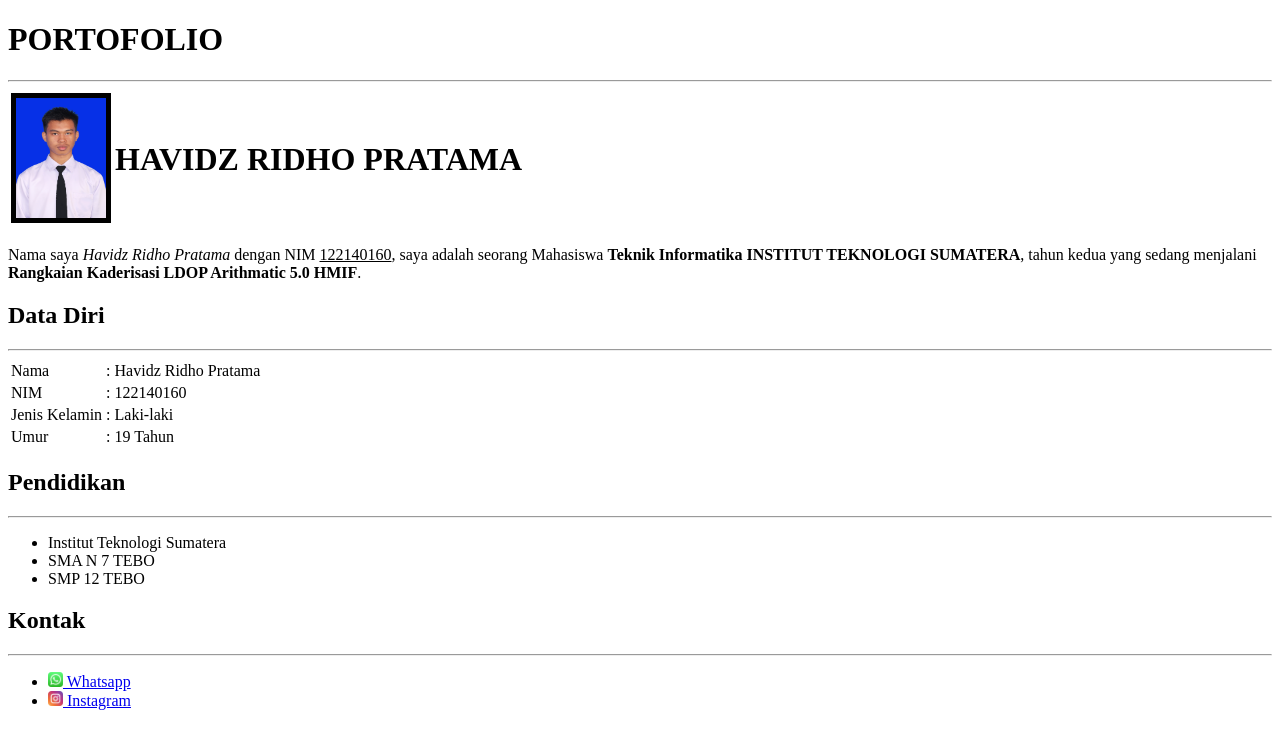
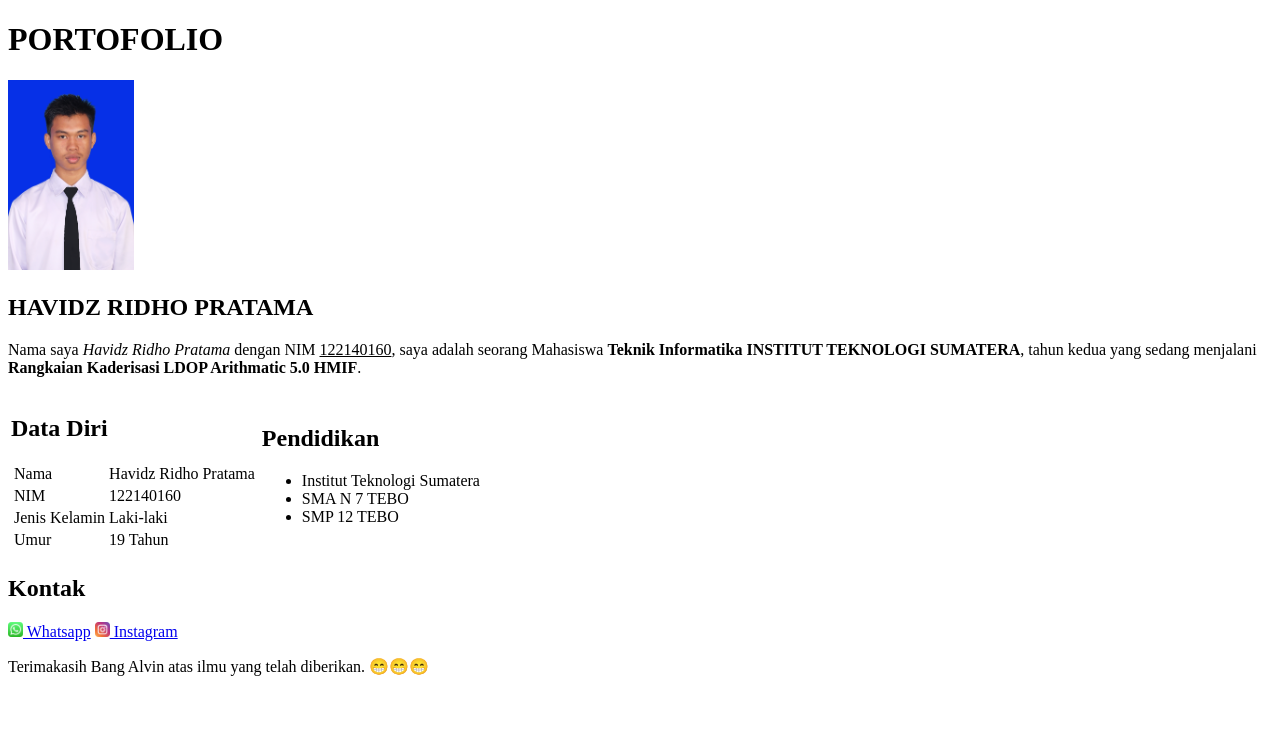
Before and after one commit to viizuuu/portofolio, a plain HTML site: page index.html in a window 1280 px wide. Drawn offline with Linux system fonts and the light colour scheme.

Commit message:
Update index.html

```diff
--- a/index.html
+++ b/index.html
@@ -1,51 +1,70 @@
 <!DOCTYPE html>
 <html>
+
     <head>
         <title>HavidzRidhoPratama_160</title>
+        <link rel="stylesheet" href="style.css">
     </head>
+
     <body>
-        <h1>PORTOFOLIO</h1>
-    <hr/>
-    <table>
-        <td><img src="photo.png" height="120px" width="90px" border="5px"/></td> <td><h1>  HAVIDZ RIDHO PRATAMA  </h1></td>
-    </table>
+        <header>
+                <h1>PORTOFOLIO</h1>
+                <img class="photo" src="photo.png" height="10%" width="10%"/></td>
+                <h2> HAVIDZ RIDHO PRATAMA </h2>
+
+        </header>
+
         <p>Nama saya <i>Havidz Ridho Pratama</i> dengan NIM <u>122140160</u>, saya adalah seorang Mahasiswa <b>Teknik Informatika INSTITUT TEKNOLOGI SUMATERA</b>, tahun kedua yang sedang menjalani <b>Rangkaian Kaderisasi LDOP Arithmatic 5.0 HMIF</b>.</p>
+
+        <table>
+
+
+        <td>
         <h2>Data Diri</h2>
-        <hr/>
-        <table>
+
+        <table class="table">
             <tr>
                 <td>Nama</td>
-                <td>: Havidz Ridho Pratama</td>
+                <td> Havidz Ridho Pratama</td>
             </tr>
             <tr>
                 <td>NIM</td>
-                <td>: 122140160</td>
+                <td> 122140160</td>
             </tr>
             <tr>
                 <td>Jenis Kelamin</td>
-                <td>: Laki-laki</td>
+                <td> Laki-laki</td>
             </tr>
             <tr>
                 <td>Umur</td>
-                <td>: 19 Tahun</td>
+                <td> 19 Tahun</td>
             </tr>
         </table>
+    </td>
+
+    <td>
         <h2>Pendidikan</h2>
-        <hr/>
-        <ul>
+
+        <ul class="table">
             <li>Institut Teknologi Sumatera</li>
             <li>SMA N 7 TEBO</li>
             <li>SMP 12 TEBO</li>
         </ul>
+    </td>
+</table>
+        <footer>
         <h2>Kontak</h2>
-        <hr/>
-        <ul>
-            <li>
+
+            <td>
                 <img src="whatsapp.png" height="15px" width="15px"><a href="https://wa.me/+6282287893916"> Whatsapp</a>
-            </li>
-            <li>
+            </td>
+            <td>
                 <img src="instagram.png" height="15px" width="15px"><a href="https://www.instagram.com/vidzz.prtm_"> Instagram</a>
-            </li>
-        </ul>
+            </td>
+
+            <p>Terimakasih Bang Alvin atas ilmu yang telah diberikan. &#128513;&#128513;&#128513;</p>
+
+        </footer>
     </body>
+
 </html>
```
